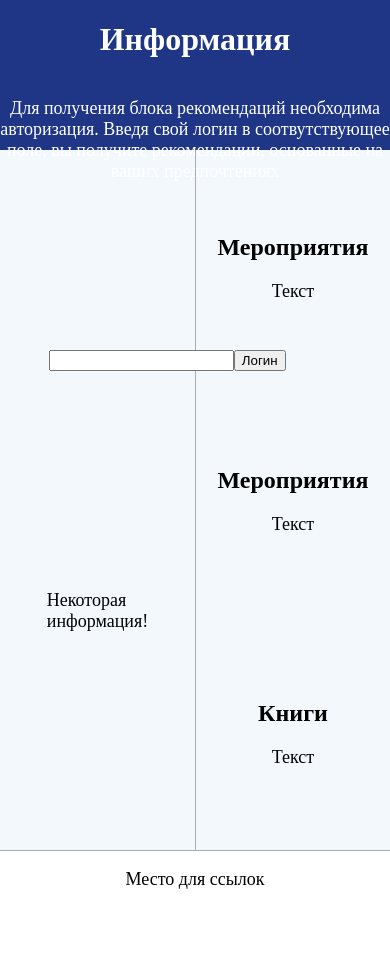
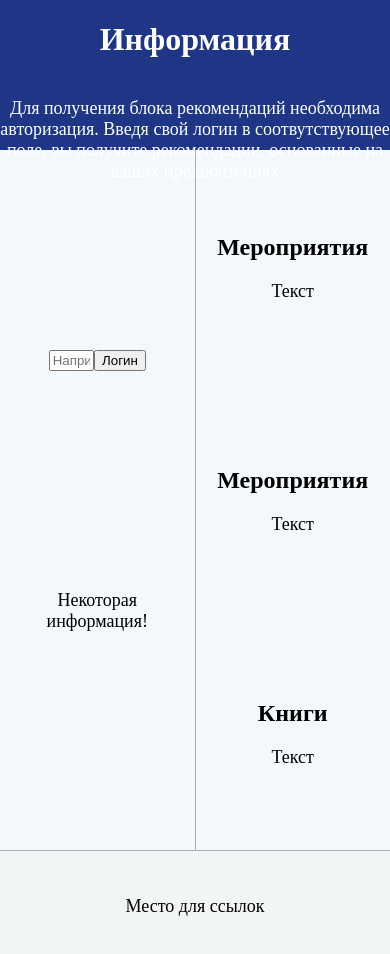
Before and after one commit to jamins/Recommendation, a React app: page / in a window 390 px wide. Before the commit the page ends 908 px from the top, so only its background shows below. Built offline with nearby package versions, Linux system fonts and the light colour scheme.

Commit message:
Test design is done

```diff
--- a/src/components/content/content.css
+++ b/src/components/content/content.css
@@ -17,6 +17,10 @@
   border-bottom: 1px solid rgba(0, 0, 0, 0.3);
 }
 
+input {
+  width: 100%;
+}
+
 .login {
   width: 50%;
   display: flex;
@@ -29,6 +33,7 @@
   display: flex;
   flex-direction: row;
   justify-content: center;
+  text-align: center;
 }
 
 .recommendation {
@@ -44,3 +49,10 @@
 .string-recommendation {
   text-align: center;
 }
+
+@media(max-device-width: 500px) {
+  input {
+    height: 50px;
+    width: 50%;
+  }
+}
--- a/src/components/content/content.js
+++ b/src/components/content/content.js
@@ -6,7 +6,7 @@ const Content = () => {
         <div className="container">
             <div className="left-column">
                 <div className="login">
-                    <input />
+                    <input type='text' placeholder='Например, Sweet_Alcatel'/>
                     <button>Логин</button>
                 </div>
                 <div className="information">
--- a/src/components/footer/footer.css
+++ b/src/components/footer/footer.css
@@ -1,6 +1,9 @@
 .footer {
     width: 100%;
+    height: 110px;
     display: flex;
     flex-direction: row;
     justify-content: center;
+    align-items: center;
+    background-color: rgba(230, 235, 236, 0.5);
 }
--- a/src/components/header/header.css
+++ b/src/components/header/header.css
@@ -11,3 +11,9 @@
 p {
     font-size: 18px;
 }
+
+@media (max-device-width: 680px) {
+    p {
+        font-size: 15px;
+    }
+}
```
